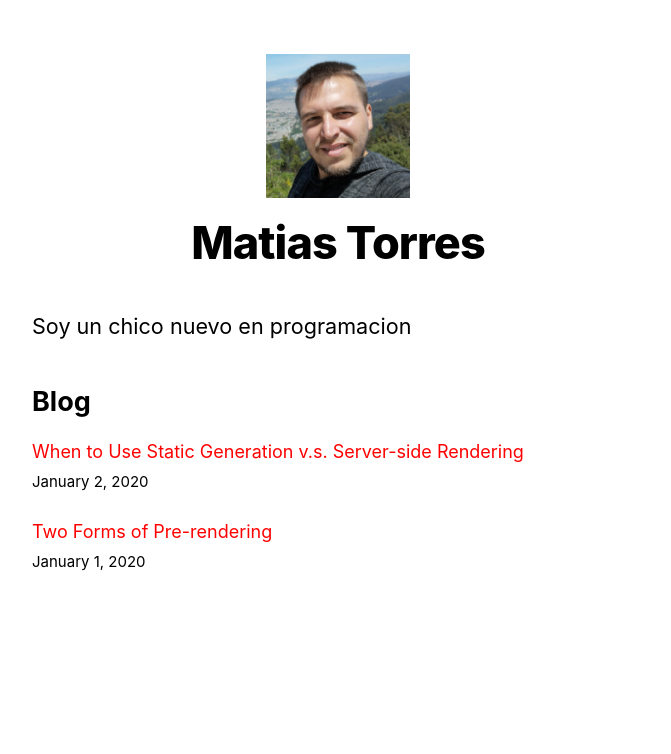
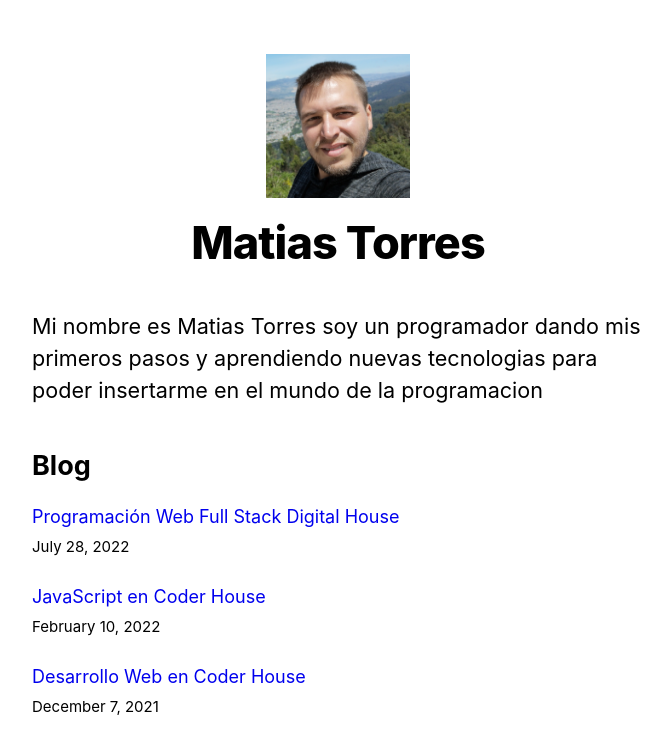
Before and after one commit to tcmatias93/My-block, a Next.js app: page / in a window 1280 px wide. Shown: the top 754 px of the page, without its empty margins (302-973 px from the left). Built offline with nearby package versions, Linux system fonts and the light colour scheme.

Commit message:
Personalizacion propia del blog creado

```diff
--- a/components/Layout.js
+++ b/components/Layout.js
@@ -4,8 +4,8 @@ import styles from "./layout.module.css";
 import Link from "next/link";
 import utilStyle from "../styles/utils.module.css";
 
-const nombre = "Matias Torres";
-export const siteTitle = "next.js Sample website";
+export const nombre = "Matias Torres";
+export const siteTitle = "Block personal";
 
 export default function Layout({ children, home }) {
   return (
--- a/pages/api/hello.js
+++ b/pages/api/hello.js
@@ -1,5 +1,5 @@
 // Next.js API route support: https://nextjs.org/docs/api-routes/introduction
 
 export default function handler(req, res) {
-  res.status(200).json({ name: 'John Doe' })
+  res.status(200).json({ name: "Matias Torres", pais: "Argentina" });
 }
--- a/pages/index.js
+++ b/pages/index.js
@@ -1,4 +1,4 @@
-import Layout, { siteTitle } from "../components/Layout";
+import Layout, { siteTitle, nombre } from "../components/Layout";
 import utilStyles from "../styles/utils.module.css";
 import { getSortedPostsData } from "../lib/posts";
 import Head from "next/head";
@@ -13,7 +13,11 @@ export default function Home({ allPostsData }) {
           <title>{siteTitle}</title>
         </Head>
         <section className={utilStyles.headingMd}>
-          <p>Soy un chico nuevo en programacion</p>
+          <p>
+            Mi nombre es {nombre} soy un programador dando mis primeros pasos y
+            aprendiendo nuevas tecnologias para poder insertarme en el mundo de
+            la programacion
+          </p>
         </section>
         <section className={`${utilStyles.headingMg} ${utilStyles.padding1px}`}>
           <h2 className={utilStyles.headingLg}> Blog </h2>
--- /dev/null
+++ b/posts/desarrollo-Web.md
@@ -0,0 +1,10 @@
+---
+title: "Desarrollo Web en Coder House"
+date: "2021-12-07"
+---
+
+
+**Contenido visto en el curso**
+
+En este curso aprendi a crear un sitio WEB estático, pasando por las tres fases del desarrollo: análisis, diseño e implementación. Trabajando con HTML y CSS.Conoci herramientas para optimizar al máximo un sitio WEB implementando prácticas de versionado de código con GIT y preprocesadores como SASS. Al final del curso aprendi cómo aplicar bootstrap a mi proyecto y comprendi la importancia del SEO en mi desarrollo. Subi mi sitio a un servidor y aprendi a
+interactuar con este servicio.
--- /dev/null
+++ b/posts/full-stack.md
@@ -0,0 +1,37 @@
+---
+title: "Programación Web Full Stack Digital House"
+date: "2022-07-28"
+---
+
+**Temas visto en el curso**
+
+**Introducción a Node.js y JavaScript**
+Incorpore conocimientos acerca de cómo se trabaja en el entorno de Node.js retomando conceptos de JavaScript que aprendiste en el material de ingreso al curso, y agregarás nuevos.
+
+
+**Metodologías de desarrollo**
+Descubri metodologías de trabajo más utilizadas en el mercado, que organiza nuestras tareas y objetivos, y te permite agregar valor de manera rápida a tus royectos.
+
+
+**Anatomía de un sitio web**
+HTML como lenguaje de marcado. Permitiendome la organizacion de la estructura y contenido de un sitio web para luego trabajar la capa visual mediante CSS, con el objetivo de que el sitio sea estético y atractivo.
+
+
+**Express**
+Esta tecnología nos permite organizar el código de manera eficiente y escalable bajo el patrón de diseño MVC. Entender cómo funciona, separarás la lógica de la aplicación de la capa visual y generar sitios web dinámicos y autoadministrables.
+
+
+**Bases de datos**
+Introducción al mundo de las bases de datos. Trabajar en un diseño, construcción y posible modificación, para luego proceder con consultas simples y avanzadas.Conocer una librería que te permitirá integrar de manera rápida, fácil y cómoda la base de datos en el ambiente de Node.js.
+
+
+**Javascript para Front**
+Implementación de JavaScript del lado del Front End para poder darle interactividad al sitio web, jugando con las interacciones del usuario y la interfaz gráfica de la aplicación. Además, aprendi cómo se realizan pedidos de información a recursos externos para generar un esquema de comunicación mucho más ligero y eficiente.
+
+
+**APIs**
+Vi qué son las APIs y su funcionalidad. Por qué son tan importantes hoy en día en el mercado, cómo crearlas y conectar a APIs propias y de terceros.
+
+
+**React**
+Introducción al mundo de React. Conocer en detalle cómo crear una aplicación con esta tecnología, trabajando con componentes, entendiendo su ciclo de vida y cómo enlazarlos dentro de la aplicación.
--- /dev/null
+++ b/posts/javascript.md
@@ -0,0 +1,8 @@
+---
+title: "JavaScript en Coder House"
+date: "2022-02-10"
+---
+
+**Contenido visto en el curso**
+
+En este curso aprendi los fundamentos del lenguaje de programación más usado en la actualidad, con el cual es posible crear aplicaciones de todo tipo.Explore inicialmente herramientas propias del mismo, indagando casos prácticos de aplicación. Reconocer la utilidad de las librerías, operadores avanzados, promises, asincronia, así como aplicar técnicas de desarrollo para apps modernas con AJAX y Fetch. Al finalizar el curso, estoy en condiciones de crear soluciones web interactivas y trasladar los conocimientos del curso a cualquier framework JavaScript.
--- a/posts/pre-rendering.md
+++ /dev/null
@@ -1,11 +0,0 @@
----
-title: "Two Forms of Pre-rendering"
-date: "2020-01-01"
----
-
-Next.js has two forms of pre-rendering: **Static Generation** and **Server-side Rendering**. The difference is in **when** it generates the HTML for a page.
-
-- **Static Generation** is the pre-rendering method that generates the HTML at **build time**. The pre-rendered HTML is then _reused_ on each request.
-- **Server-side Rendering** is the pre-rendering method that generates the HTML on **each request**.
-
-Importantly, Next.js lets you **choose** which pre-rendering form to use for each page. You can create a "hybrid" Next.js app by using Static Generation for most pages and using Server-side Rendering for others.
--- a/posts/ssg-ssr.md
+++ /dev/null
@@ -1,20 +0,0 @@
----
-title: "When to Use Static Generation v.s. Server-side Rendering"
-date: "2020-01-02"
----
-
-We recommend using **Static Generation** (with and without data) whenever possible because your page can be built once and served by CDN, which makes it much faster than having a server render the page on every request.
-
-You can use Static Generation for many types of pages, including:
-
-- Marketing pages
-- Blog posts
-- E-commerce product listings
-- Help and documentation
-
-You should ask yourself: "Can I pre-render this page **ahead** of a user's request?" If the answer is yes, then you should choose Static Generation.
-
-On the other hand, Static Generation is **not** a good idea if you cannot pre-render a page ahead of a user's request. Maybe your page shows frequently updated data, and the page content changes on every request.
-
-In that case, you can use **Server-Side Rendering**. It will be slower, but the pre-rendered page will always be up-to-date. Or you can skip pre-rendering and use client-side JavaScript to populate data.
-Footer
--- a/styles/globals.css
+++ b/styles/globals.css
@@ -9,8 +9,7 @@ body {
 }
 
 a {
-  color: red;
-  text-decoration: none;
+    text-decoration: none;
 }
 
 a:hover {
```
